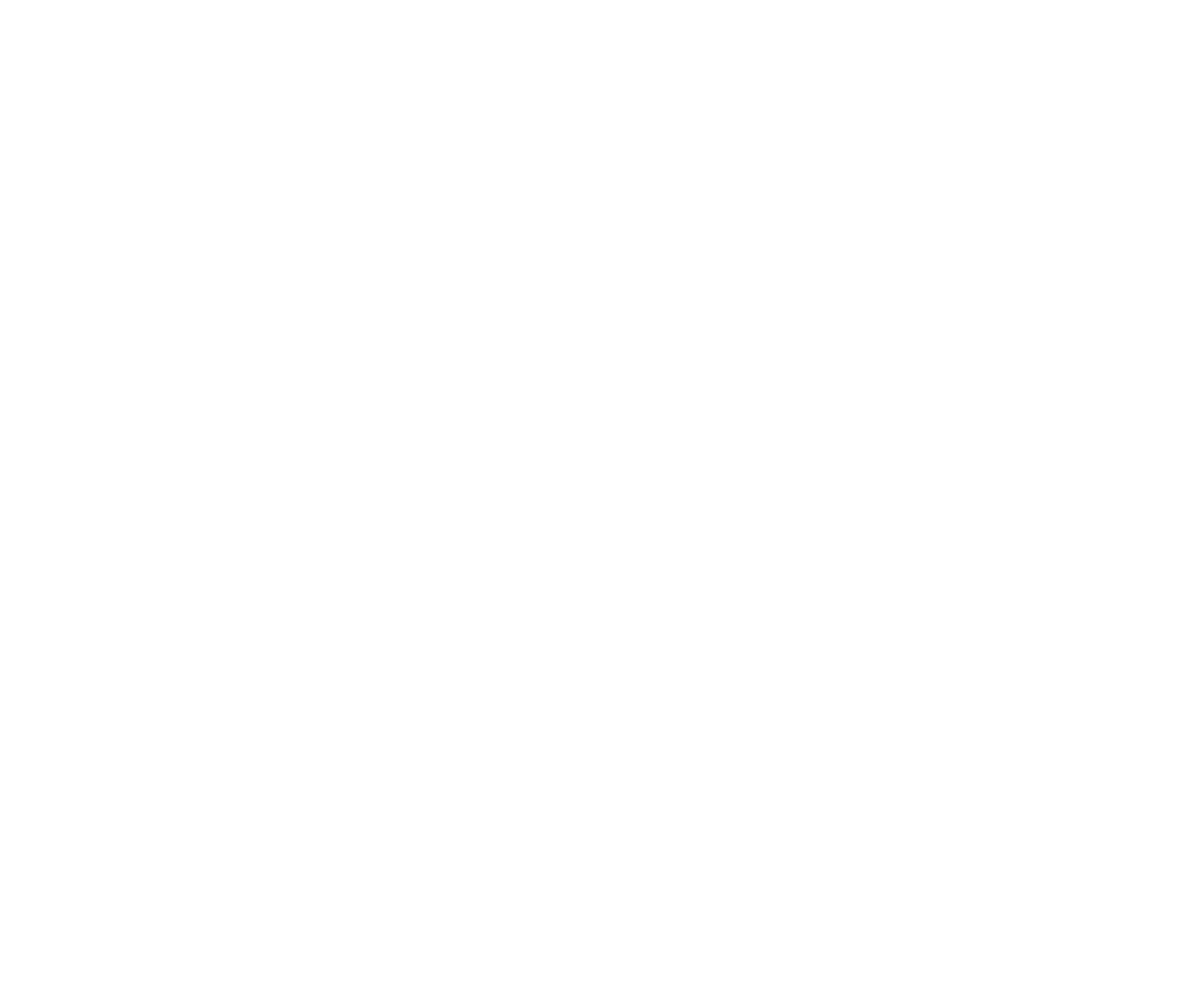
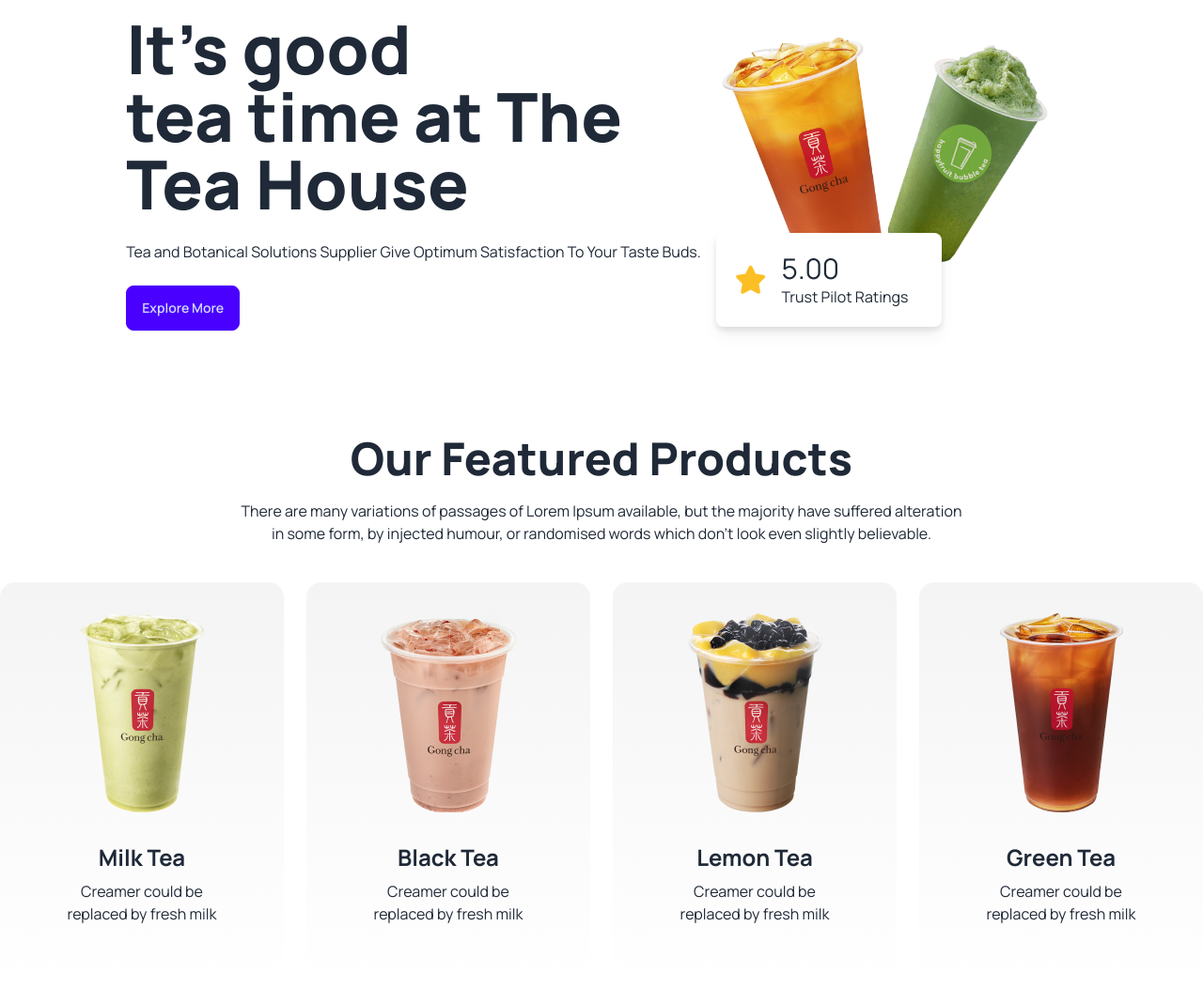
Before and after one commit to arrasel13/teahouse_tailwindcss, a plain HTML site: page index.html in a window 1280 px wide. Shown: the whole page at 94% size. Before the commit the page ends 800 px from the top, so only its background shows below. Drawn offline with nearby package versions, Linux system fonts and the light colour scheme.

Commit message:
Feature Products Added

```diff
--- a/index.html
+++ b/index.html
@@ -11,6 +11,8 @@
     <link rel="preconnect" href="https://fonts.googleapis.com">
     <link rel="preconnect" href="https://fonts.gstatic.com" crossorigin>
     <link href="https://fonts.googleapis.com/css2?family=Manrope:wght@200..800&display=swap" rel="stylesheet">
+    <!-- Font Awesome -->
+    <link rel="stylesheet" href="https://cdnjs.cloudflare.com/ajax/libs/font-awesome/6.6.0/css/all.min.css">
     <!-- Custom color -->
     <script>
         tailwind.config = {
@@ -30,10 +32,93 @@
     </style>
 </head>
 <body class="font-manrope">
-    <header>
+    <header class="container mx-auto">
+        <div class="hero">
+            <div class="hero-content flex-col lg:flex-row-reverse">
+                <div>
+                    <img src="images/banner.png" class="max-w-sm" />
+                    <!-- Rating badge -->
+                    <div class="-mt-16 flex items-center gap-4 drop-shadow-lg bg-white p-5 rounded-lg w-60">
+                        <i class="text-3xl text-amber-400 fa-solid fa-star"></i>
+                        <div>
+                            <h3 class="text-3xl">5.00</h3>
+                            <p>Trust Pilot Ratings</p>
+                        </div>
+                    </div>
+                </div>
+                <div>
+                    <h1 class="text-7xl font-extrabold">
+                        It's good <br>
+                        tea time at The <br>
+                        Tea House
+                    </h1>
+                    <p class="py-6">
+                        Tea and Botanical Solutions Supplier Give Optimum Satisfaction To Your Taste Buds.
+                    </p>
+                    <button class="btn btn-primary">Explore More</button>
+                </div>
+            </div>
+        </div>
+    </header>
 
-    </header>
-    <main></main>
+    <main class="container mx-auto">
+        <!-- Feature Section -->
+         <section class="text-center my-24">
+            <h2 class="text-5xl font-extrabold mb-5">Our Featured Products</h2>
+            <p class="lg:max-w-3xl mx-auto mb-10">
+                There are many variations of passages of Lorem Ipsum available, but the majority have suffered alteration in some form,
+                by injected humour, or randomised words which don't look even slightly believable.
+            </p>
+
+            <!-- Featured Tea Card Container -->
+            <div class="grid grid-cols-1 md:grid-cols-2 lg:grid-cols-4 gap-6">
+                <!-- first card -->
+                <div class="card bg-gradient-to-b from-[#F4F4F4] to-[#F4F4F400] p-8">
+                    <figure>
+                        <img src="images/tea-1.png" alt="Tea" />
+                    </figure>
+                    <div class="card-body">
+                        <h2 class="text-2xl font-bold">Milk Tea</h2>
+                        <p>Creamer could be replaced by fresh milk</p>
+                    </div>
+                </div>
+
+                <!-- second card -->
+                <div class="card bg-gradient-to-b from-[#F4F4F4] to-[#F4F4F400] p-8">
+                    <figure>
+                        <img src="images/tea-2.png" alt="Tea" />
+                    </figure>
+                    <div class="card-body">
+                        <h2 class="text-2xl font-bold">Black Tea</h2>
+                        <p>Creamer could be replaced by fresh milk</p>
+                    </div>
+                </div>
+
+                <!-- third card -->
+                <div class="card bg-gradient-to-b from-[#F4F4F4] to-[#F4F4F400] p-8">
+                    <figure>
+                        <img src="images/tea-3.png" alt="Tea" />
+                    </figure>
+                    <div class="card-body">
+                        <h2 class="text-2xl font-bold">Lemon Tea</h2>
+                        <p>Creamer could be replaced by fresh milk</p>
+                    </div>
+                </div>
+
+                <!-- Fourth card -->
+                <div class="card bg-gradient-to-b from-[#F4F4F4] to-[#F4F4F400] p-8">
+                    <figure>
+                        <img src="images/tea-4.png" alt="Tea" />
+                    </figure>
+                    <div class="card-body">
+                        <h2 class="text-2xl font-bold">Green Tea</h2>
+                        <p>Creamer could be replaced by fresh milk</p>
+                    </div>
+                </div>
+            </div>
+         </section>
+    </main>
+
     <footer></footer>
 </body>
 </html>
```
Also changed, not shown: images/arrow.png (added), images/banner.png (added), images/bg_cup.png (added), images/circles.png (added), images/client.png (added), images/cup.png (added), images/fresh-1.png (added), images/fresh-2.png (added), images/news-1.png (added), images/news-2.png (added), images/news-3.png (added), images/tea-1.png (added), images/tea-2.png (added), images/tea-3.png (added), 1 more files.
